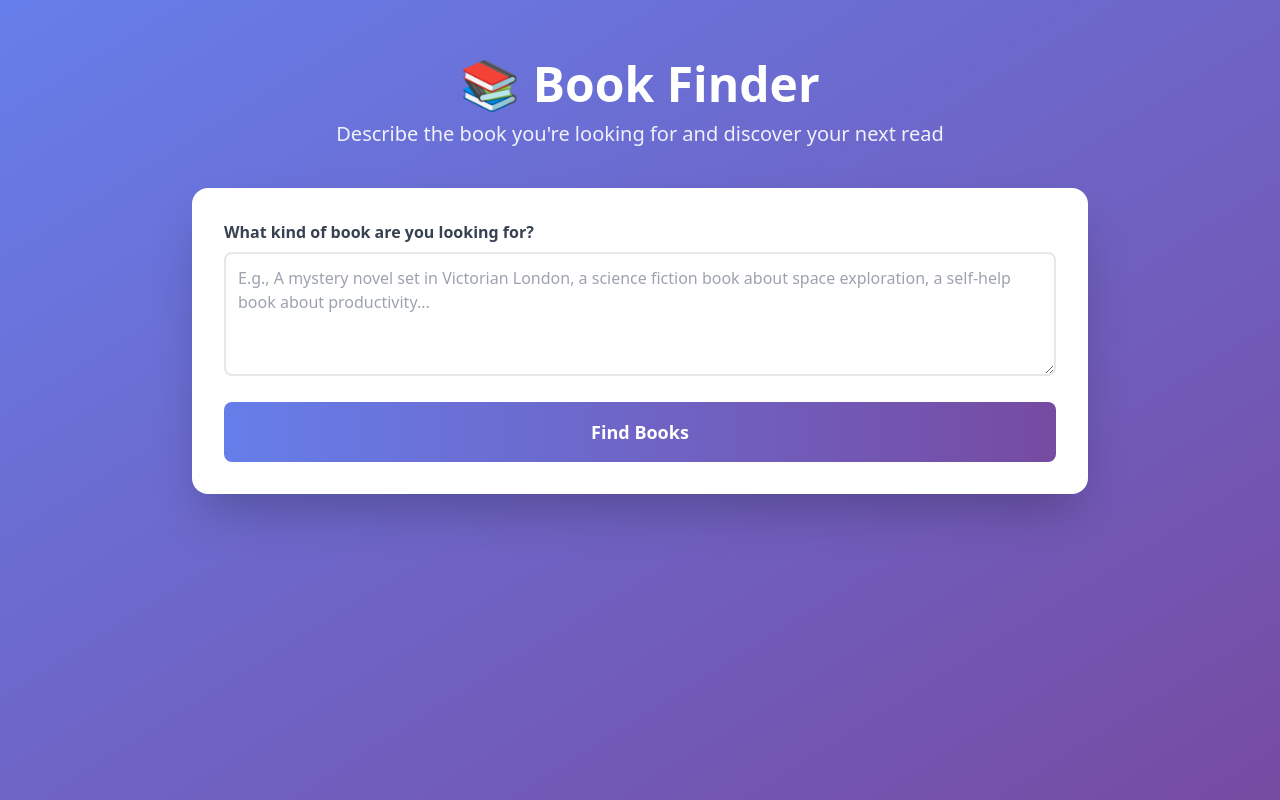
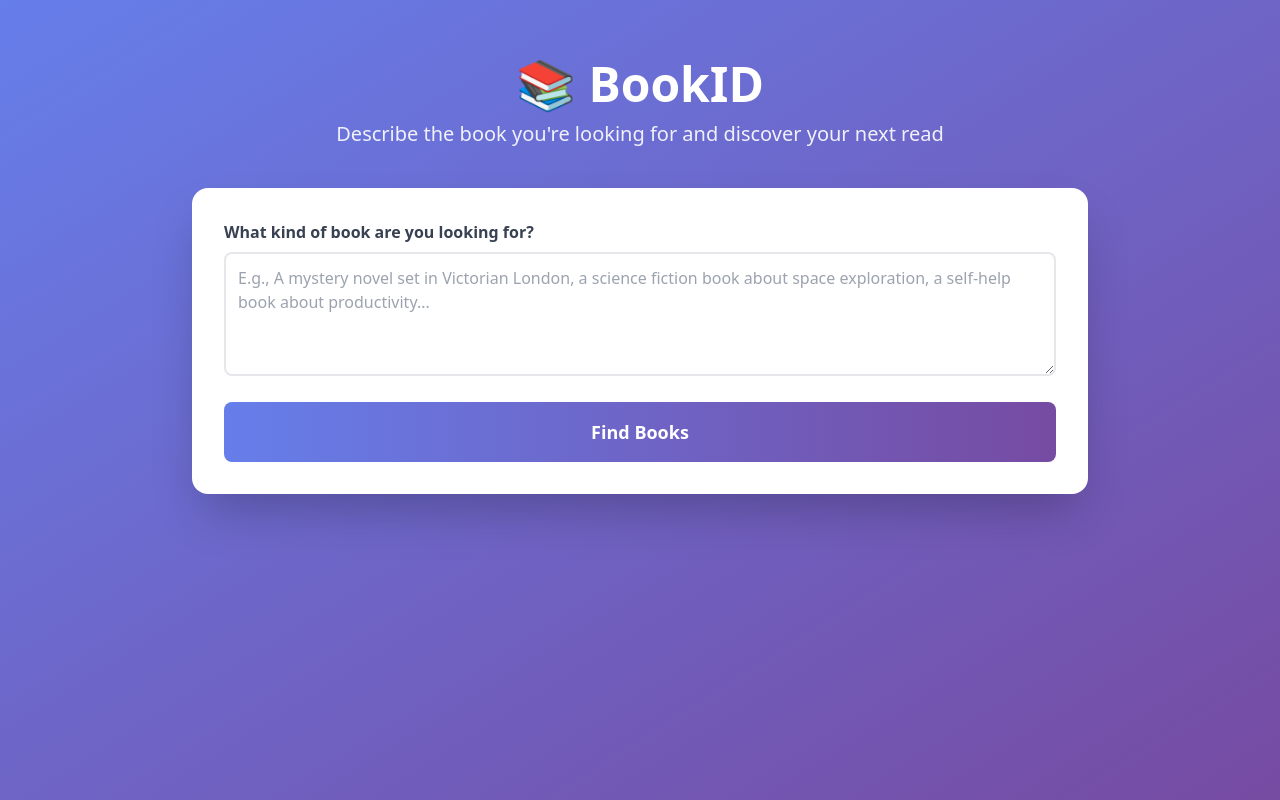
Before and after one commit to rrh2023/book-finder, a React (Create React App) app in the folder frontend/: page / in a window 1280 px wide. Built offline with nearby package versions, Linux system fonts and the light colour scheme.

Commit message:
slight change

```diff
--- a/frontend/src/App.js
+++ b/frontend/src/App.js
@@ -64,7 +64,7 @@ function App() {
       <div className="max-w-4xl mx-auto pt-10">
         {/* Header */}
         <header className="text-center text-white mb-10">
-          <h1 className="text-5xl font-bold mb-3">📚 Book Finder</h1>
+          <h1 className="text-5xl font-bold mb-3">📚 BookID</h1>
           <p className="text-xl opacity-90">
             Describe the book you're looking for and discover your next read
           </p>
```
